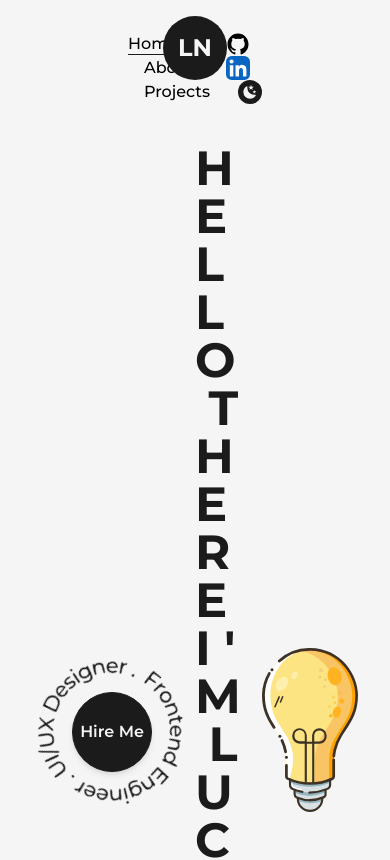
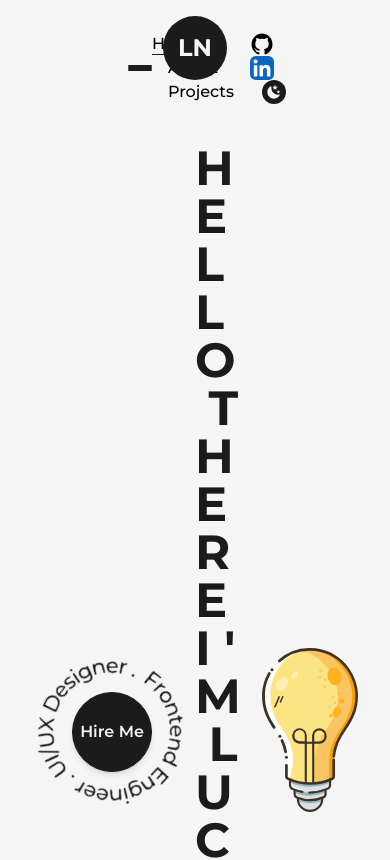
Before and after one commit to DManLucas/2nd-Porfolio, a Next.js app: page / in a window 390 px wide. Shown: the top 860 px of the page. Built offline with nearby package versions, Linux system fonts and the light colour scheme.

Commit message:
responsiveness

```diff
--- a/src/Components/NavBar.js
+++ b/src/Components/NavBar.js
@@ -29,7 +29,18 @@
   const [mode, setMode] = useThemeSwitcher();
   return (
     <header className="w-full px-32 py-8 font-medium
-    flex items-center justify-between dark:text-light">
+    flex item s-center justify-between dark:text-light">
+
+      <button className="flex flex-col justify-center
+      items-center">
+        <span className="bg-dark dark:bg-light
+        block h-0.5 w-6 rounded-sm"></span>
+        <span className="bg-dark dark:bg-light
+        block h-0.5 w-6 rounded-sm"></span>
+        <span className="bg-dark dark:bg-light
+        block h-0.5 w-6 rounded-sm"></span>
+      </button>
+
       <nav>
         <CustomLink href="/" title="Home" className="mr-4" />
         <CustomLink href="/about" title="About" className="mx-4" />
--- a/tailwind.config.js
+++ b/tailwind.config.js
@@ -26,6 +26,25 @@
         circularDark: 'repeating-radial-gradient(rgba(255,255,255,0.6) 2px, #1b1b1b 8px, #1b1b1b 100px);'
       },
     },
+    screens: {
+      "2xl": { max: "1535px" },
+      // => @media (max-width: 1535px) { ... }
+
+      xl: { max: "1279px" },
+      // => @media (max-width: 1279px) { ... }
+
+      lg: { max: "1023px" },
+      // => @media (max-width: 1023px) { ... }
+
+      md: { max: "767px" },
+      // => @media (max-width: 767px) { ... }
+
+      sm: { max: "639px" },
+      // => @media (max-width: 639px) { ... }
+
+      xs: { max: "479px" },
+      // => @media (max-width: 479px) { ... }
+  },
   },
   plugins: [],
 };
```
Also changed, not shown: public/images/projects/WhatsAppLucas.png (deleted).
